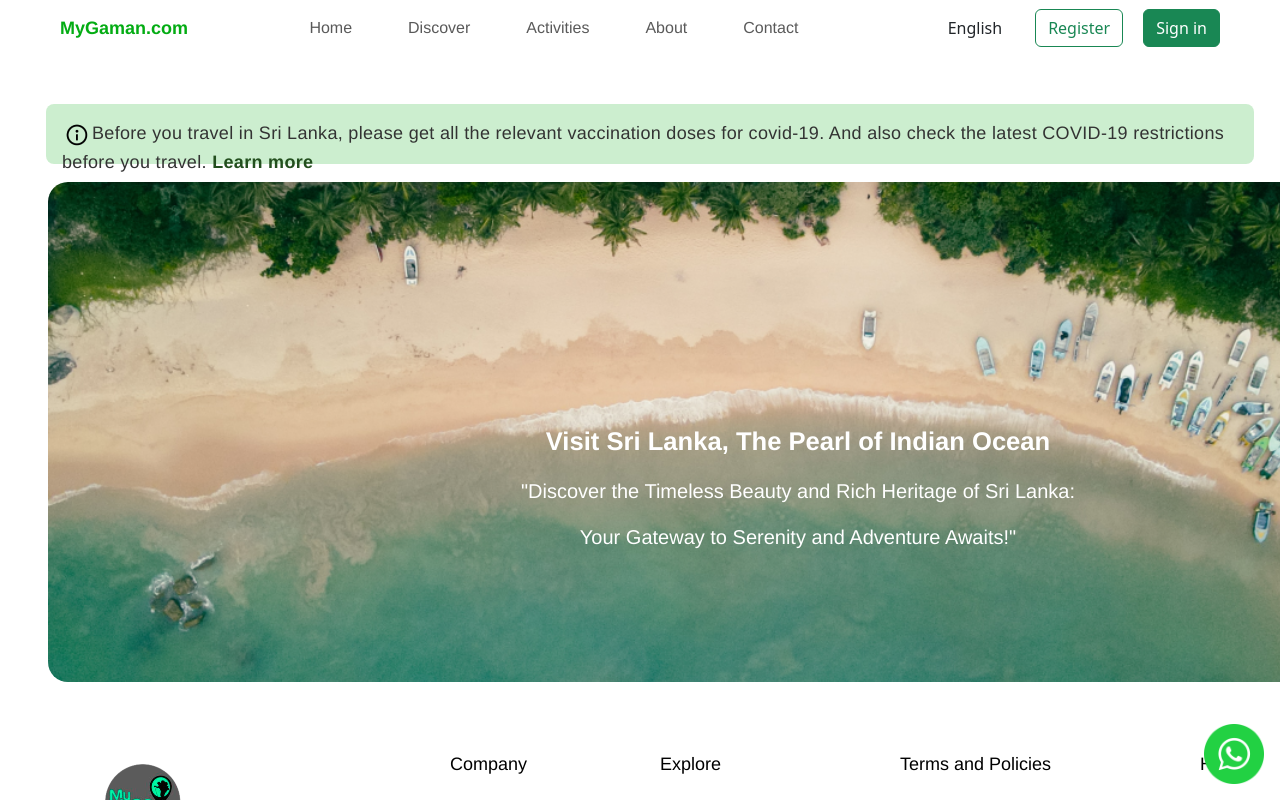
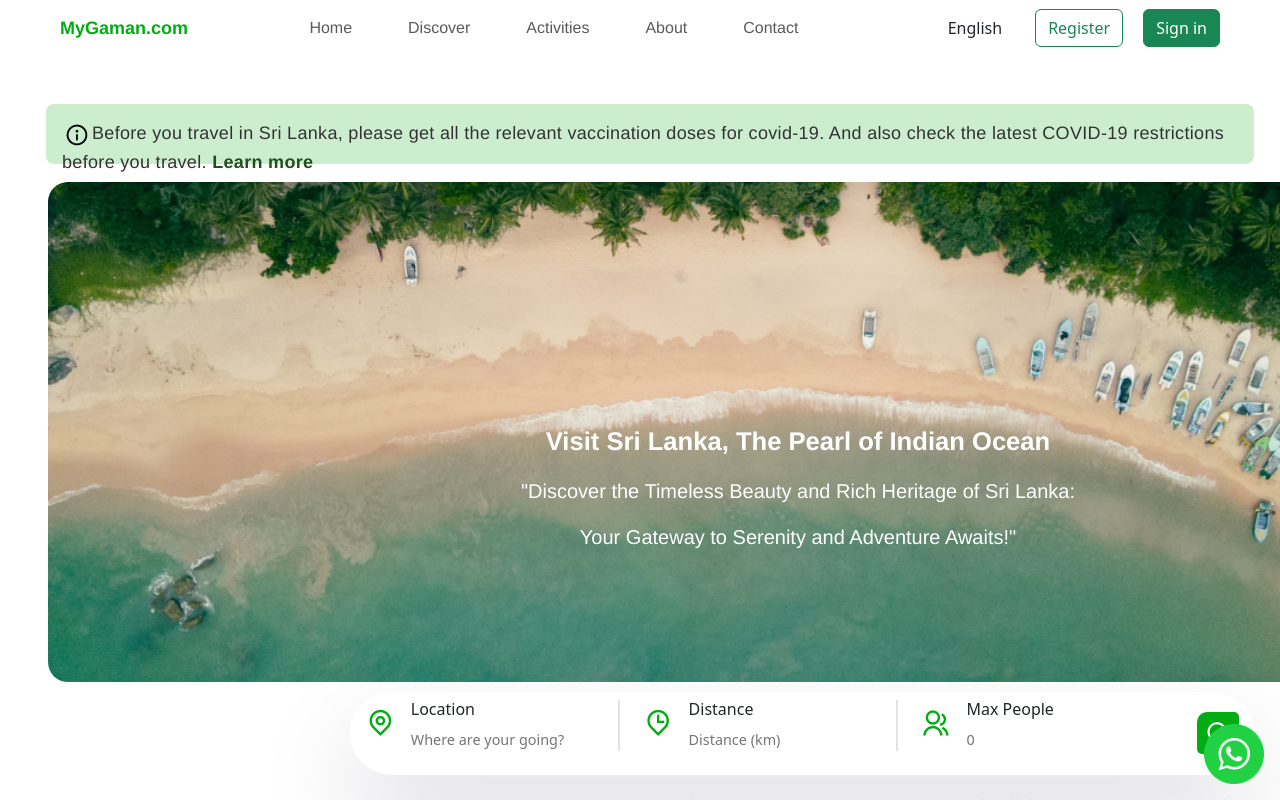
Before and after one commit to tharusha1004/MyGaman-Web, a React (Create React App) app in the folder frontend/: page /home in a window 1280 px wide. Shown: the top 800 px of the page. Built offline with nearby package versions, Linux system fonts and the light colour scheme; a web font is replaced by a local one.

Commit message:
add search bar component into main page.jsx

```diff
--- a/frontend/src/pages/Home.jsx
+++ b/frontend/src/pages/Home.jsx
@@ -2,12 +2,15 @@ import React from 'react'
 import '../styles/Home.css'
 import InfoMessage from '../components/Home/Info_Message/InfoMessage'
 import MainSection from '../components/Home/Main_Section/MainSection'
+
+import SearchBar from '../shared/SearchBar'
 
 const Home = () => {
     return (
         <div>
             <InfoMessage />
             <MainSection/>
+            <SearchBar/>
         </div>
     )
 }
```
